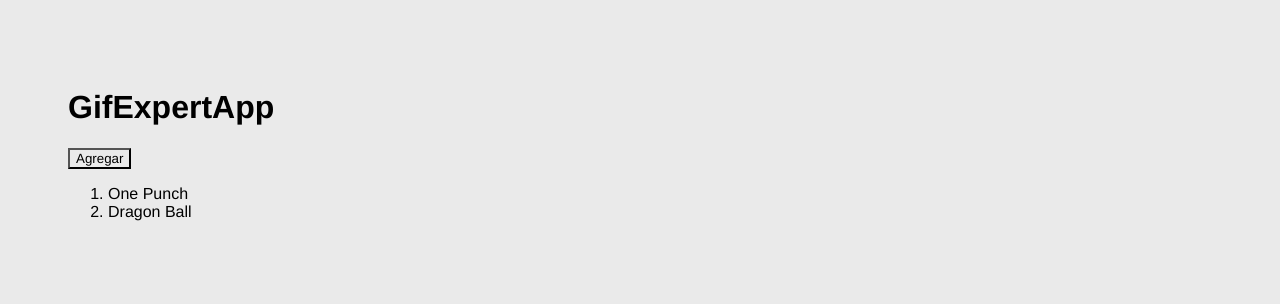
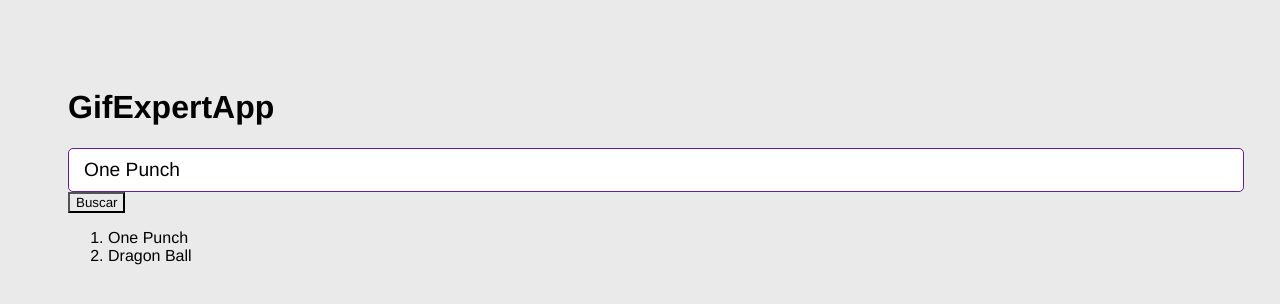
Before and after one commit to antoniozafra/aprendiendo-react, a React (Vite) app in the folder gif-expert-app/: page / in a window 1280 px wide. Shown: the top 304 px of the page. Built offline with nearby package versions, Linux system fonts and the light colour scheme.

Commit message:
77. Componente Add Category

```diff
--- a/gif-expert-app/src/GifExpertApp.jsx
+++ b/gif-expert-app/src/GifExpertApp.jsx
@@ -1,4 +1,5 @@
 import  { useState } from 'react'
+import AddCategory from './components/AddCategory';
 
 
 export const GifExpertApp = () => {
@@ -18,7 +19,7 @@
         <h1>GifExpertApp</h1>
 
         {/* INPUT */}
-        <button onClick={onAddCategory}>Agregar</button>
+        <AddCategory/>
 
         {/* LISTADO DE GIF */}
         <ol>
--- /dev/null
+++ b/gif-expert-app/src/components/AddCategory.jsx
@@ -0,0 +1,35 @@
+import React, { useState } from 'react'
+
+const AddCategory = () => {
+
+    const [inputValue, setInputValue] = useState('One Punch');
+
+    const onInputChange = ({target}) => {
+
+        setInputValue(target.value);
+    }
+
+    const onSubmitForm =  (event) => {
+
+        event.preventDefault();
+
+        console.log(inputValue);
+
+    }
+
+  return (
+    <form onSubmit={onSubmitForm}>
+        <input
+            onChange={onInputChange}
+            type="text"
+            placeholder='Buscar Gifs'
+            value={inputValue}
+        />
+
+        <button>Buscar</button>
+
+    </form>
+  )
+}
+
+export default AddCategory
```
